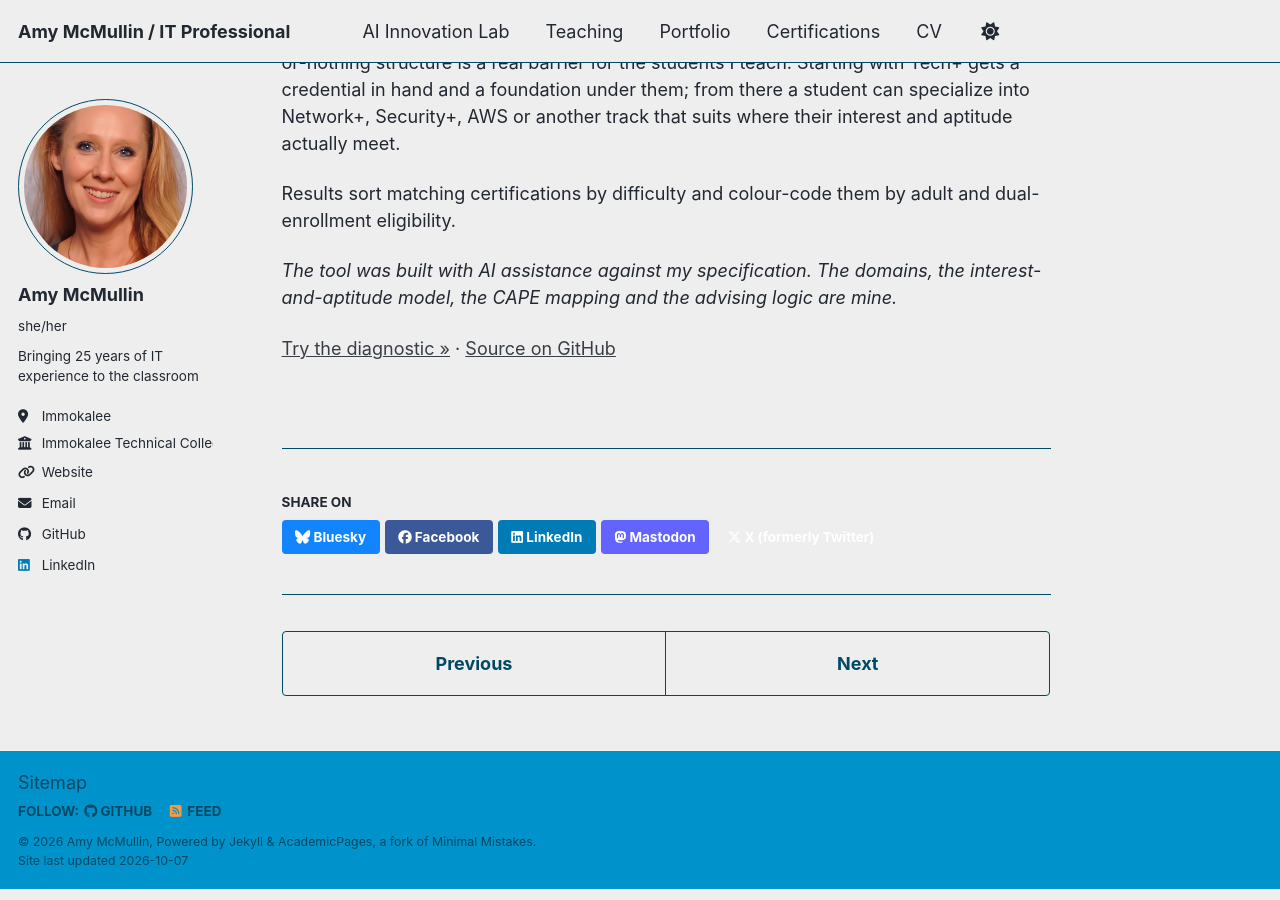
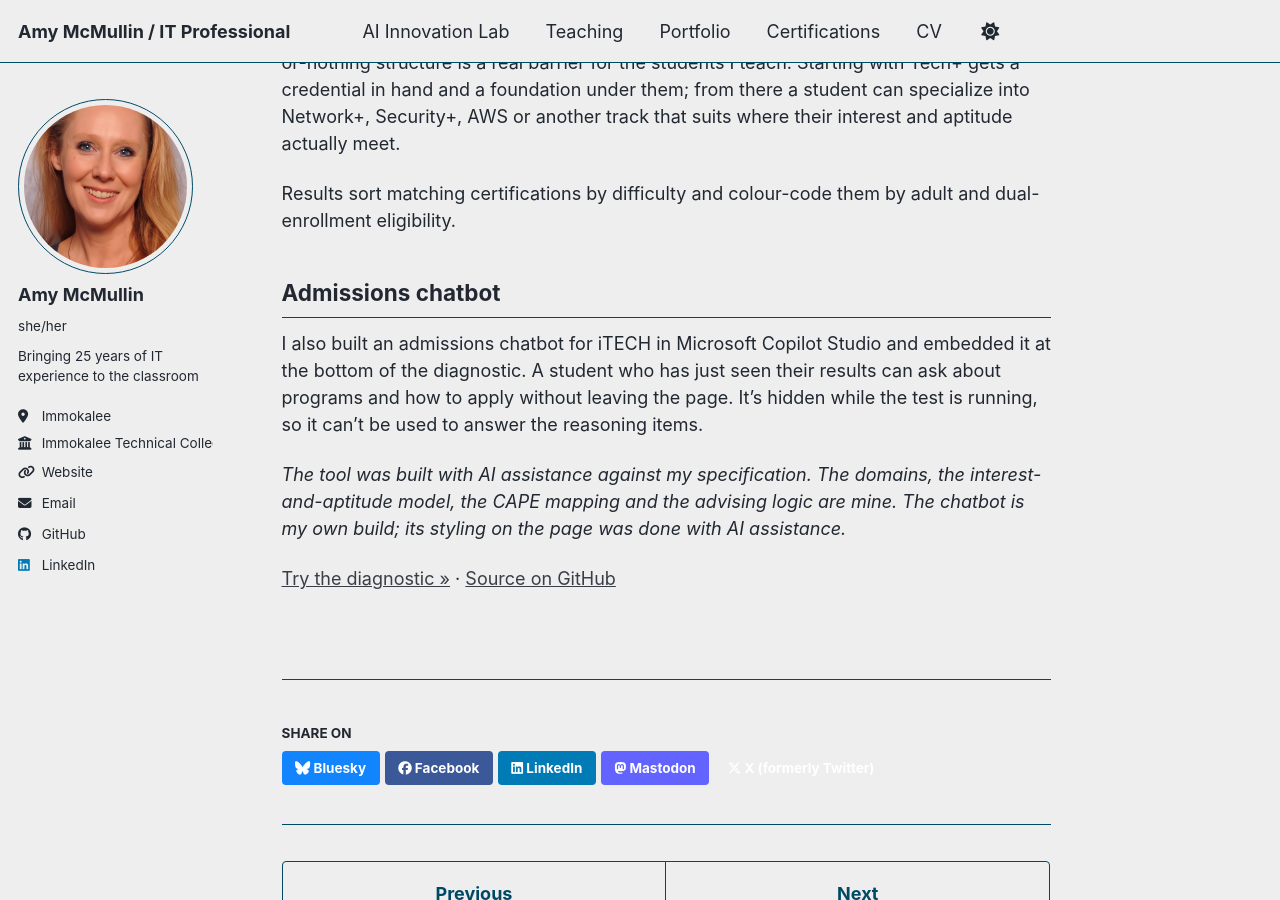
Before and after one commit to amymcmullin/amymcmullin.github.io, a Jekyll site: the page built from _portfolio/12-it-pathway-diagnostic.md, in a window 1280 px wide and 900 px high, scrolled down 813 px. Built offline with Jekyll 4.4.1, drawn with Linux system fonts in a browser that asks for light colours; a script bundle is joined from its source files by our own code; library files that are not in the unit come from our copies.

Commit message:
Mention the admissions chatbot on the diagnostic portfolio page (#13)
Claude-Session: https://claude.ai/code/session_01G7ZCv5M8RkYcsLmtGn7wKC

Co-authored-by: Amy McMullin <ajmcmullin@gmail.com>
Co-authored-by: Claude Opus 5.5 <noreply@anthropic.com>

```diff
--- a/_portfolio/12-it-pathway-diagnostic.md
+++ b/_portfolio/12-it-pathway-diagnostic.md
@@ -24,6 +24,10 @@ That choice reflects how I route students. Many arrive wanting A+, but its two-e
 
 Results sort matching certifications by difficulty and colour-code them by adult and dual-enrollment eligibility.
 
-*The tool was built with AI assistance against my specification. The domains, the interest-and-aptitude model, the CAPE mapping and the advising logic are mine.*
+## Admissions chatbot
+
+I also built an admissions chatbot for iTECH in Microsoft Copilot Studio and embedded it at the bottom of the diagnostic. A student who has just seen their results can ask about programs and how to apply without leaving the page. It's hidden while the test is running, so it can't be used to answer the reasoning items.
+
+*The tool was built with AI assistance against my specification. The domains, the interest-and-aptitude model, the CAPE mapping and the advising logic are mine. The chatbot is my own build; its styling on the page was done with AI assistance.*
 
 [Try the diagnostic »](https://amymcmullin.github.io/IT-Pathway-Diagnostic/) · [Source on GitHub](https://github.com/amymcmullin/IT-Pathway-Diagnostic)
```
